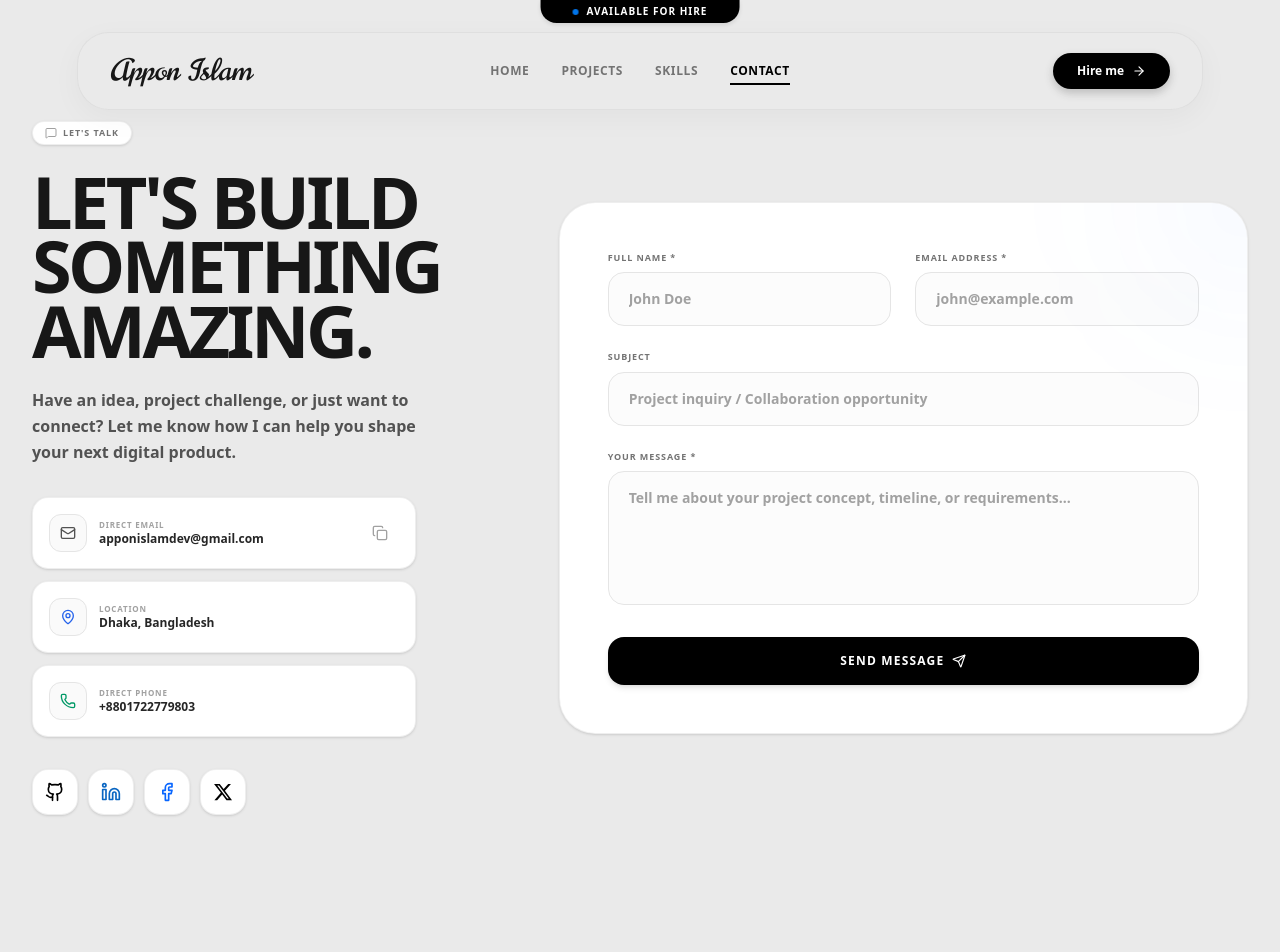
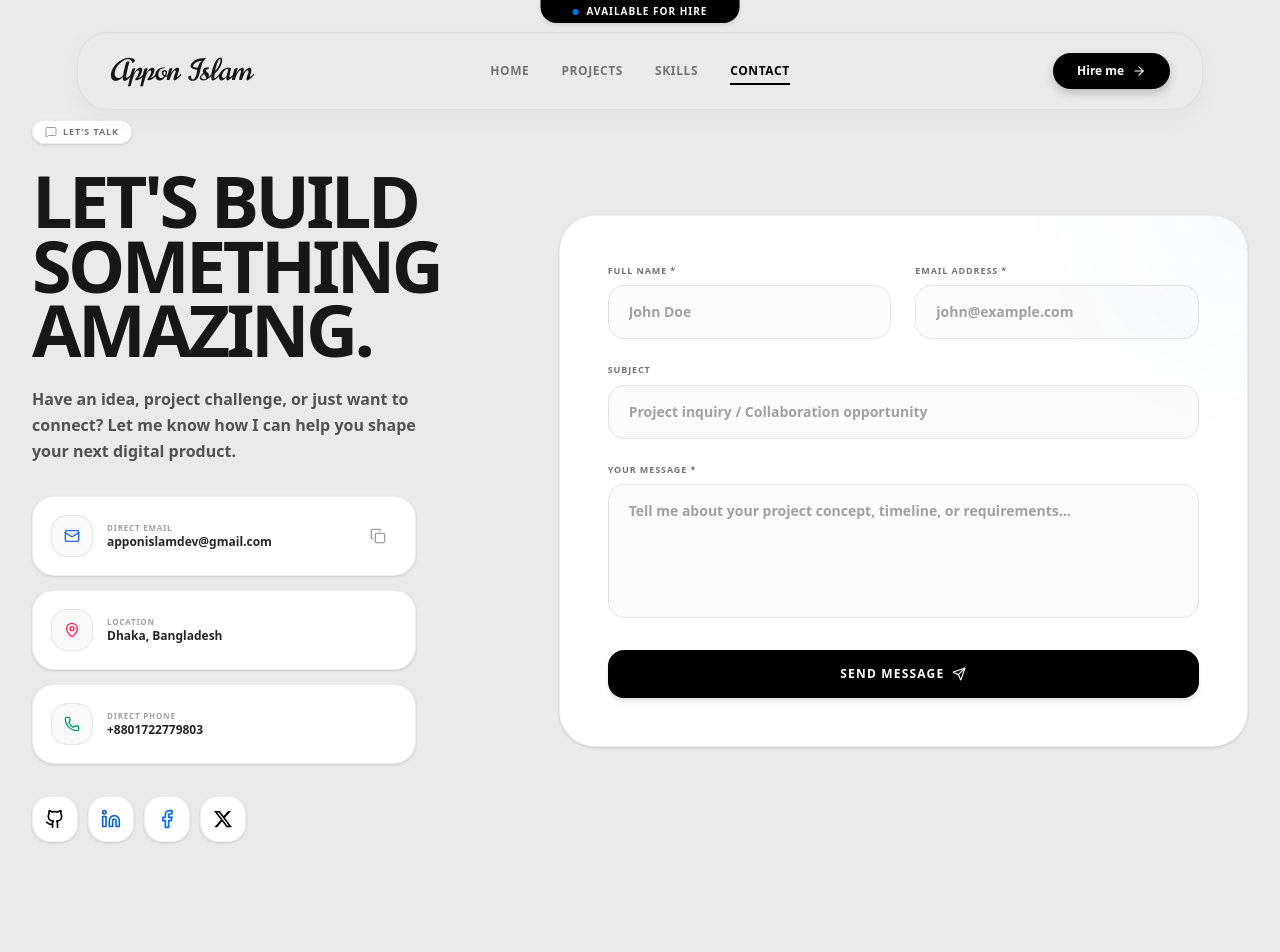
Before and after one commit to apponislam/portfolio-v4, a Next.js app: page /contact in a window 1280 px wide. Shown: the top 952 px of the page. Built offline with nearby package versions, Linux system fonts and the light colour scheme.

Commit message:
feat: add ContactClient component with form validation and direct contact widgets

```diff
--- a/components/ContactClient/ContactClient.tsx
+++ b/components/ContactClient/ContactClient.tsx
@@ -1,19 +1,19 @@
-'use client';
+"use client";
 
-import { useState } from 'react';
-import { Mail, MapPin, Send, CheckCircle2, ArrowRight, MessageSquare, Copy, Check, Phone } from 'lucide-react';
-import detailsData from '@/data/details.json';
-import { getBrandIcon } from '@/components/BrandIcons/BrandIcons';
+import { useState } from "react";
+import { Mail, MapPin, Send, CheckCircle2, ArrowRight, MessageSquare, Copy, Check, Phone } from "lucide-react";
+import detailsData from "@/data/details.json";
+import { getBrandIcon } from "@/components/BrandIcons/BrandIcons";
 
 export default function ContactClient() {
     const { email, location, socials, phone } = detailsData;
 
     // Form State
     const [formData, setFormData] = useState({
-    name: '',
-    email: '',
-    subject: '',
-    message: '',
+        name: "",
+        email: "",
+        subject: "",
+        message: "",
     });
 
     const [errors, setErrors] = useState<{ [key: string]: string }>({});
@@ -32,15 +32,15 @@ export default function ContactClient() {
         const newErrors: { [key: string]: string } = {};
 
         if (!formData.name.trim()) {
-      newErrors.name = 'Name is required';
+            newErrors.name = "Name is required";
         }
         if (!formData.email.trim()) {
-      newErrors.email = 'Email is required';
+            newErrors.email = "Email is required";
         } else if (!/\S+@\S+\.\S+/.test(formData.email)) {
-      newErrors.email = 'Please enter a valid email address';
+            newErrors.email = "Please enter a valid email address";
         }
         if (!formData.message.trim()) {
-      newErrors.message = 'Message is required';
+            newErrors.message = "Message is required";
         }
 
         setErrors(newErrors);
@@ -51,7 +51,7 @@ export default function ContactClient() {
         const { name, value } = e.target;
         setFormData((prev) => ({ ...prev, [name]: value }));
         if (errors[name]) {
-      setErrors((prev) => ({ ...prev, [name]: '' }));
+            setErrors((prev) => ({ ...prev, [name]: "" }));
         }
     };
 
@@ -63,23 +63,23 @@ export default function ContactClient() {
         setIsSubmitting(true);
         setErrors({});
         try {
-      const response = await fetch('/api/contact', {
-        method: 'POST',
+            const response = await fetch("/api/contact", {
+                method: "POST",
                 headers: {
-          'Content-Type': 'application/json',
+                    "Content-Type": "application/json",
                 },
                 body: JSON.stringify(formData),
             });
 
             const data = await response.json();
             if (!response.ok) {
-        throw new Error(data.error || 'Something went wrong.');
+                throw new Error(data.error || "Something went wrong.");
             }
 
             setIsSuccess(true);
-      setFormData({ name: '', email: '', subject: '', message: '' });
+            setFormData({ name: "", email: "", subject: "", message: "" });
         } catch (err: any) {
-      setErrors({ form: err.message || 'Failed to send message.' });
+            setErrors({ form: err.message || "Failed to send message." });
         } finally {
             setIsSubmitting(false);
         }
@@ -87,10 +87,8 @@ export default function ContactClient() {
 
     return (
         <main className="container mx-auto px-4 md:px-8 pt-6 pb-20 flex flex-col min-h-screen">
-
             {/* 2-Column High-Contrast Split Grid */}
             <div className="grid grid-cols-1 lg:grid-cols-12 gap-12 items-center my-auto">
-
                 {/* LEFT COLUMN: Giant Bold Headline & Social Links */}
                 <div className="lg:col-span-5 flex flex-col items-start gap-8">
                     <div>
@@ -104,74 +102,89 @@ export default function ContactClient() {
                             amazing.
                         </h1>
 
-            <p className="text-neutral-600 text-sm sm:text-base leading-relaxed font-semibold max-w-sm">
-              Have an idea, project challenge, or just want to connect? Let me know how I can help you shape your next digital product.
-            </p>
+                        <p className="text-neutral-600 text-sm sm:text-base leading-relaxed font-semibold max-w-sm">Have an idea, project challenge, or just want to connect? Let me know how I can help you shape your next digital product.</p>
                     </div>
 
                     {/* Direct Contact Cards */}
-          <div className="flex flex-col gap-3 w-full max-w-sm">
-            {/* Quick Copy Email Widget */}
-            <div className="bg-white border border-neutral-300/40 rounded-2xl p-4 flex items-center justify-between shadow-sm group">
-              <div className="flex items-center gap-3">
-                <div className="p-2.5 bg-neutral-50 border border-neutral-200 rounded-xl text-neutral-600">
-                  <Mail className="w-4 h-4" />
+                    <div className="flex flex-col gap-3.5 w-full max-w-sm">
+                        {/* Quick Copy & Mailto Link Email Widget */}
+                        <div className="relative bg-white border border-neutral-300/40 hover:border-neutral-400/60 rounded-[22px] p-4.5 flex items-center justify-between shadow-sm hover:shadow-[0_15px_35px_rgba(0,0,0,0.04)] hover:-translate-y-1 transition-all duration-500 group cursor-pointer">
+                            {/* Whole Card Mailto Link */}
+                            <a href={`mailto:${email}`} className="absolute inset-0 z-0 rounded-[22px]" aria-label={`Email ${email}`} />
+
+                            <div className="flex items-center gap-3.5 relative z-10 pointer-events-none">
+                                <div className="p-3 bg-neutral-50 group-hover:bg-white border border-neutral-200 group-hover:border-neutral-300/60 rounded-2xl text-neutral-600 transition-all duration-500">
+                                    <Mail className="w-4 h-4 text-blue-600" />
                                 </div>
                                 <div className="flex flex-col">
                                     <span className="text-[8px] font-extrabold uppercase tracking-widest text-neutral-400">Direct Email</span>
-                  <span className="text-xs font-bold text-neutral-800 break-all">{email}</span>
+                                    <span className="text-xs font-bold text-neutral-800 break-all transition-colors duration-500 group-hover:text-black">{email}</span>
                                 </div>
                             </div>
+
                             <button
-                onClick={handleCopyEmail}
-                className="p-2.5 hover:bg-neutral-50 border border-transparent hover:border-neutral-200 rounded-xl transition-all text-neutral-400 hover:text-black cursor-pointer"
+                                onClick={(e) => {
+                                    e.preventDefault();
+                                    e.stopPropagation();
+                                    handleCopyEmail();
+                                }}
+                                className="p-2.5 hover:bg-neutral-50 border border-transparent hover:border-neutral-200 rounded-xl transition-all text-neutral-400 hover:text-black cursor-pointer relative z-20"
                                 title="Copy email to clipboard"
                             >
                                 {copied ? <Check className="w-4 h-4 text-emerald-500" /> : <Copy className="w-4 h-4" />}
                             </button>
                         </div>
 
-            {/* Location Widget */}
-            <div className="bg-white border border-neutral-300/40 rounded-2xl p-4 flex items-center gap-3 shadow-sm">
-              <div className="p-2.5 bg-neutral-50 border border-neutral-200 rounded-xl text-neutral-600">
-                <MapPin className="w-4 h-4 text-blue-600" />
+                        {/* Location Widget linked to Maps */}
+                        <a
+                            href={`https://www.google.com/maps/search/?api=1&query=${encodeURIComponent(location)}`}
+                            target="_blank"
+                            rel="noopener noreferrer"
+                            className="bg-white border border-neutral-300/40 hover:border-neutral-400/60 rounded-[22px] p-4.5 flex items-center gap-3.5 shadow-sm hover:shadow-[0_15px_35px_rgba(0,0,0,0.04)] hover:-translate-y-1 transition-all duration-500 group cursor-pointer"
+                        >
+                            <div className="p-3 bg-neutral-50 group-hover:bg-white border border-neutral-200 group-hover:border-neutral-300/60 rounded-2xl text-neutral-600 transition-all duration-500">
+                                <MapPin className="w-4 h-4 text-rose-500" />
                             </div>
                             <div className="flex flex-col">
                                 <span className="text-[8px] font-extrabold uppercase tracking-widest text-neutral-400">Location</span>
-                <span className="text-xs font-bold text-neutral-800">{location}</span>
+                                <span className="text-xs font-bold text-neutral-800 transition-colors duration-500 group-hover:text-black">{location}</span>
                             </div>
-            </div>
+                        </a>
 
-            {/* Phone Widget */}
+                        {/* Phone Widget linked to tel: */}
                         {phone && (
-              <div className="bg-white border border-neutral-300/40 rounded-2xl p-4 flex items-center gap-3 shadow-sm">
-                <div className="p-2.5 bg-neutral-50 border border-neutral-200 rounded-xl text-neutral-600">
+                            <a
+                                href={`tel:${phone}`}
+                                className="bg-white border border-neutral-300/40 hover:border-neutral-400/60 rounded-[22px] p-4.5 flex items-center gap-3.5 shadow-sm hover:shadow-[0_15px_35px_rgba(0,0,0,0.04)] hover:-translate-y-1 transition-all duration-500 group cursor-pointer"
+                            >
+                                <div className="p-3 bg-neutral-50 group-hover:bg-white border border-neutral-200 group-hover:border-neutral-300/60 rounded-2xl text-neutral-600 transition-all duration-500">
                                     <Phone className="w-4 h-4 text-emerald-600" />
                                 </div>
                                 <div className="flex flex-col">
                                     <span className="text-[8px] font-extrabold uppercase tracking-widest text-neutral-400">Direct Phone</span>
-                  <a href={`tel:${phone}`} className="text-xs font-bold text-neutral-800 hover:text-black transition-colors">
-                    {phone}
+                                    <span className="text-xs font-bold text-neutral-800 transition-colors duration-500 group-hover:text-black">{phone}</span>
+                                </div>
                             </a>
-                </div>
-              </div>
                         )}
                     </div>
 
-          {/* Social Icons row */}
+                    {/* Social Icons row with premium brand states */}
                     <div className="flex flex-wrap gap-2.5">
-            {Object.entries(socials).map(([name, url]) => (
-              <a
-                key={name}
-                href={url}
-                target="_blank"
-                rel="noopener noreferrer"
-                className="p-3 bg-white hover:bg-neutral-50 border border-neutral-300/40 text-neutral-800 rounded-2xl shadow-sm hover:scale-105 active:scale-95 transition-all flex items-center justify-center"
-                title={name}
-              >
+                        {Object.entries(socials).map(([name, url]) => {
+                            const brandHoverColors: { [key: string]: string } = {
+                                github: "hover:text-black hover:border-black/50 hover:bg-neutral-50",
+                                linkedin: "hover:text-[#0A66C2] hover:border-[#0A66C2]/45 hover:bg-[#0A66C2]/[0.02]",
+                                facebook: "hover:text-[#0866FF] hover:border-[#0866FF]/45 hover:bg-[#0866FF]/[0.02]",
+                                x: "hover:text-black hover:border-black/50 hover:bg-neutral-50",
+                                twitter: "hover:text-black hover:border-black/50 hover:bg-neutral-50",
+                            };
+                            const hoverClass = brandHoverColors[name.toLowerCase()] || "hover:text-black hover:border-neutral-400 hover:bg-neutral-50";
+                            return (
+                                <a key={name} href={url} target="_blank" rel="noopener noreferrer" className={`p-3 bg-white border border-neutral-300/40 text-neutral-600 rounded-[18px] shadow-sm hover:-translate-y-0.5 active:scale-95 transition-all duration-300 flex items-center justify-center ${hoverClass}`} title={name}>
                                     {getBrandIcon(name, "w-5 h-5")}
                                 </a>
-            ))}
+                            );
+                        })}
                     </div>
                 </div>
 
@@ -183,23 +196,15 @@ export default function ContactClient() {
                     {isSuccess ? (
                         <div className="flex flex-col items-center text-center py-12 animate-fade-in text-neutral-900">
                             <CheckCircle2 className="w-16 h-16 text-emerald-500 mb-6" />
-              <h2 className="text-2xl sm:text-3xl font-black uppercase tracking-tight mb-2">
-                Message Sent
-              </h2>
-              <p className="text-neutral-500 text-xs sm:text-sm max-w-sm mb-8 leading-relaxed font-semibold">
-                Thank you for reaching out! I will review your inquiry and get back to you shortly.
-              </p>
-              <button
-                onClick={() => setIsSuccess(false)}
-                className="inline-flex items-center gap-2 bg-black hover:bg-neutral-800 text-white text-xs font-black uppercase tracking-wider px-8 py-4 rounded-2xl transition-all shadow-sm cursor-pointer"
-              >
+                            <h2 className="text-2xl sm:text-3xl font-black uppercase tracking-tight mb-2">Message Sent</h2>
+                            <p className="text-neutral-500 text-xs sm:text-sm max-w-sm mb-8 leading-relaxed font-semibold">Thank you for reaching out! I will review your inquiry and get back to you shortly.</p>
+                            <button onClick={() => setIsSuccess(false)} className="inline-flex items-center gap-2 bg-black hover:bg-neutral-800 text-white text-xs font-black uppercase tracking-wider px-8 py-4 rounded-2xl transition-all shadow-sm cursor-pointer">
                                 Send Another Message
                                 <ArrowRight className="w-4 h-4" />
                             </button>
                         </div>
                     ) : (
                         <form onSubmit={handleSubmit} className="flex flex-col gap-6 text-neutral-900">
-
                             <div className="grid grid-cols-1 sm:grid-cols-2 gap-6">
                                 {/* Name */}
                                 <div className="flex flex-col gap-2">
@@ -213,9 +218,7 @@ export default function ContactClient() {
                                         value={formData.name}
                                         onChange={handleChange}
                                         placeholder="John Doe"
-                    className={`w-full bg-neutral-50/60 border px-5 py-4 rounded-2xl text-xs sm:text-sm font-semibold text-neutral-900 placeholder-neutral-400 focus:outline-none focus:bg-white focus:border-black transition-all ${
-                      errors.name ? 'border-red-500/80 focus:border-red-500' : 'border-neutral-200 focus:border-neutral-400'
-                    }`}
+                                        className={`w-full bg-neutral-50/60 border px-5 py-4 rounded-2xl text-xs sm:text-sm font-semibold text-neutral-900 placeholder-neutral-400 focus:outline-none focus:bg-white focus:border-black transition-all ${errors.name ? "border-red-500/80 focus:border-red-500" : "border-neutral-200 focus:border-neutral-400"}`}
                                     />
                                     {errors.name && <span className="text-red-500 text-[10px] font-bold mt-0.5">{errors.name}</span>}
                                 </div>
@@ -232,9 +235,7 @@ export default function ContactClient() {
                                         value={formData.email}
                                         onChange={handleChange}
                                         placeholder="john@example.com"
-                    className={`w-full bg-neutral-50/60 border px-5 py-4 rounded-2xl text-xs sm:text-sm font-semibold text-neutral-900 placeholder-neutral-400 focus:outline-none focus:bg-white focus:border-black transition-all ${
-                      errors.email ? 'border-red-500/80 focus:border-red-500' : 'border-neutral-200 focus:border-neutral-400'
-                    }`}
+                                        className={`w-full bg-neutral-50/60 border px-5 py-4 rounded-2xl text-xs sm:text-sm font-semibold text-neutral-900 placeholder-neutral-400 focus:outline-none focus:bg-white focus:border-black transition-all ${errors.email ? "border-red-500/80 focus:border-red-500" : "border-neutral-200 focus:border-neutral-400"}`}
                                     />
                                     {errors.email && <span className="text-red-500 text-[10px] font-bold mt-0.5">{errors.email}</span>}
                                 </div>
@@ -268,26 +269,16 @@ export default function ContactClient() {
                                     onChange={handleChange}
                                     rows={5}
                                     placeholder="Tell me about your project concept, timeline, or requirements..."
-                  className={`w-full bg-neutral-50/60 border px-5 py-4 rounded-2xl text-xs sm:text-sm font-semibold text-neutral-900 placeholder-neutral-400 focus:outline-none focus:bg-white focus:border-black transition-all resize-none ${
-                    errors.message ? 'border-red-500/80 focus:border-red-500' : 'border-neutral-200 focus:border-neutral-400'
-                  }`}
+                                    className={`w-full bg-neutral-50/60 border px-5 py-4 rounded-2xl text-xs sm:text-sm font-semibold text-neutral-900 placeholder-neutral-400 focus:outline-none focus:bg-white focus:border-black transition-all resize-none ${errors.message ? "border-red-500/80 focus:border-red-500" : "border-neutral-200 focus:border-neutral-400"}`}
                                 />
                                 {errors.message && <span className="text-red-500 text-[10px] font-bold mt-0.5">{errors.message}</span>}
                             </div>
 
-              {errors.form && (
-                <div className="text-red-500 text-xs font-bold text-center border border-red-200/50 bg-red-50 py-3 px-4 rounded-xl">
-                  {errors.form}
-                </div>
-              )}
+                            {errors.form && <div className="text-red-500 text-xs font-bold text-center border border-red-200/50 bg-red-50 py-3 px-4 rounded-xl">{errors.form}</div>}
 
                             {/* Submit Button */}
-              <button
-                type="submit"
-                disabled={isSubmitting}
-                className="w-full inline-flex items-center justify-center gap-2 bg-black hover:bg-neutral-800 disabled:bg-neutral-200 disabled:text-neutral-400 text-white text-xs font-black uppercase tracking-widest py-4 rounded-2xl hover:scale-[1.01] active:scale-[0.99] transition-all shadow-md cursor-pointer mt-2"
-              >
-                {isSubmitting ? 'Sending Message...' : 'Send Message'}
+                            <button type="submit" disabled={isSubmitting} className="w-full inline-flex items-center justify-center gap-2 bg-black hover:bg-neutral-800 disabled:bg-neutral-200 disabled:text-neutral-400 text-white text-xs font-black uppercase tracking-widest py-4 rounded-2xl hover:scale-[1.01] active:scale-[0.99] transition-all shadow-md cursor-pointer mt-2">
+                                {isSubmitting ? "Sending Message..." : "Send Message"}
                                 <Send className="w-3.5 h-3.5" />
                             </button>
                         </form>
```
Lines whose indentation alone changed are shown as unchanged.
